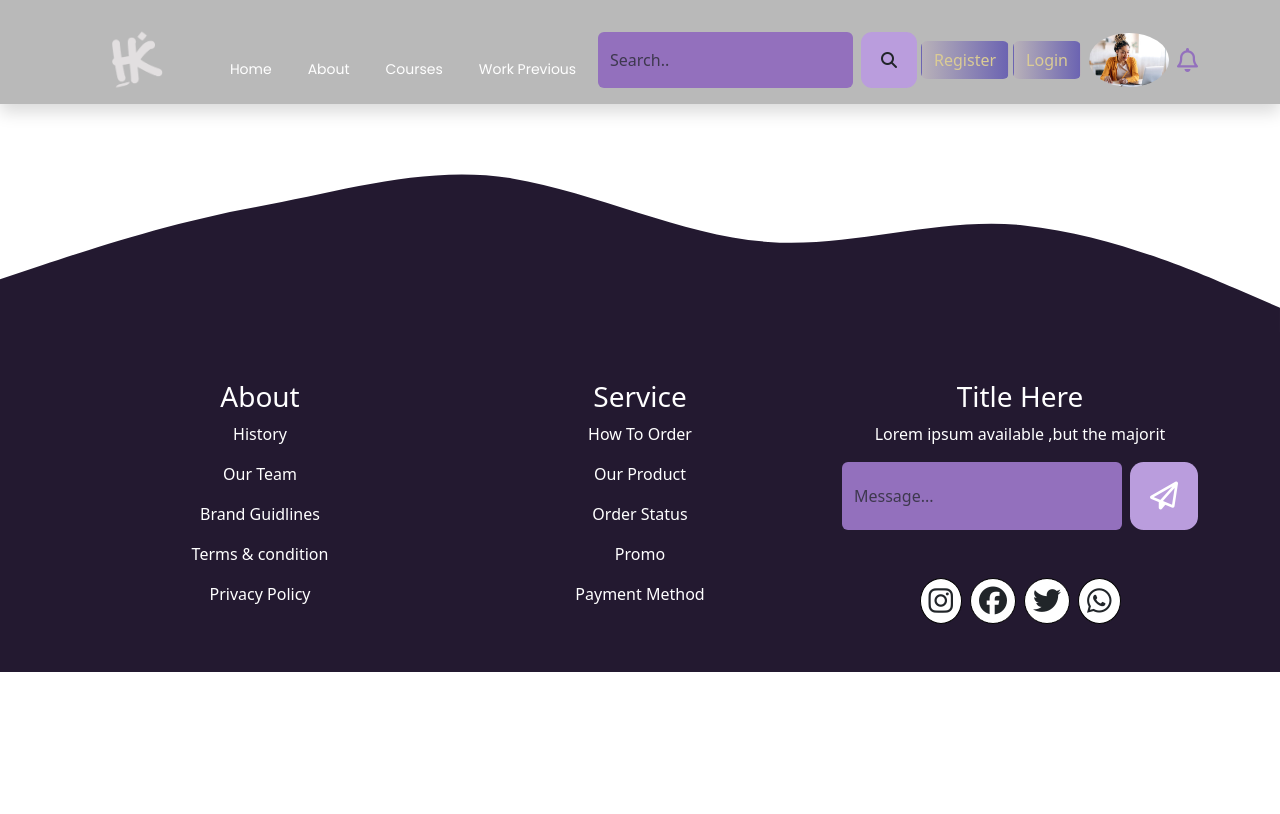
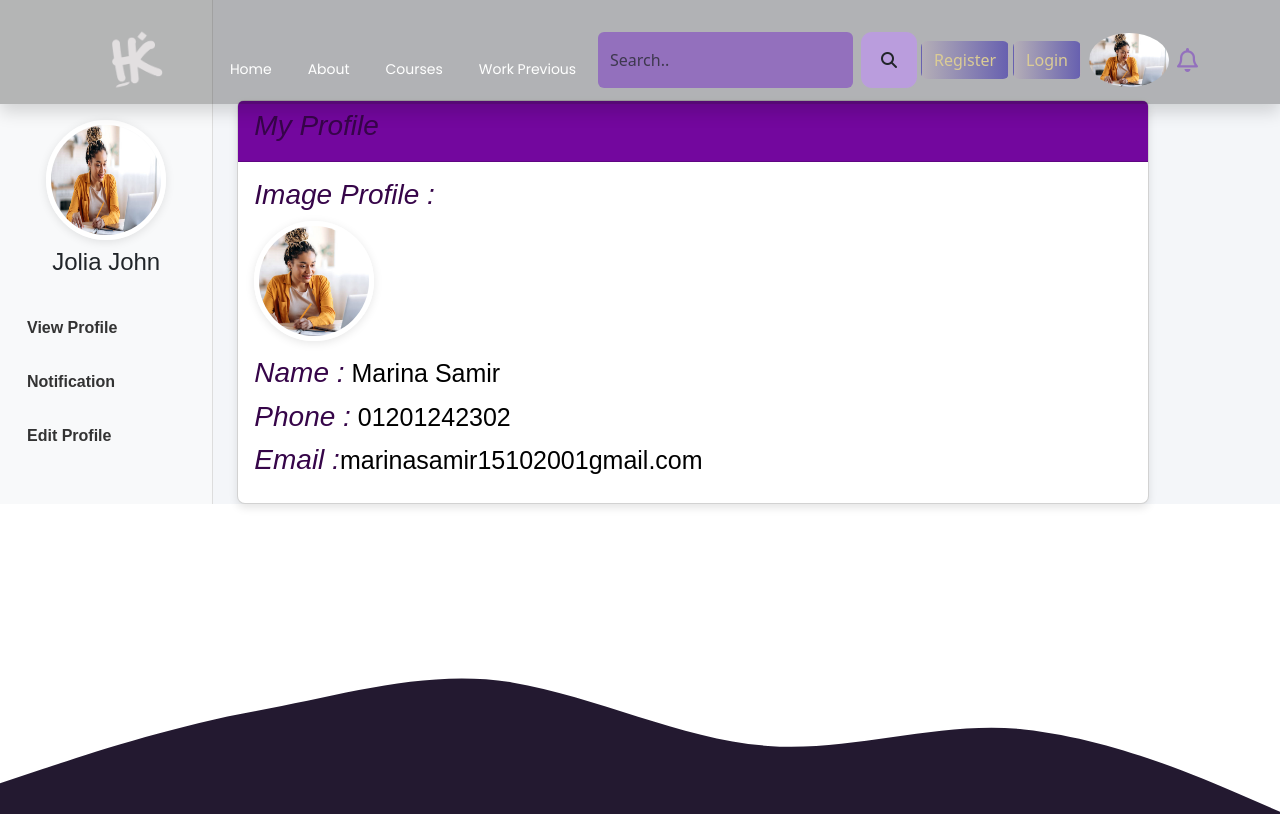
Before and after one commit to Elearning-project-ITI/E_learning, an Angular app in the folder FrontEnd/: page /profile in a window 1280 px wide. Shown: the top 814 px of the page. Built offline with nearby package versions, Linux system fonts and the light colour scheme.

Commit message:
add profile page

```diff
--- a/FrontEnd/src/app/Components/edit-profile/edit-profile.component.css
+++ b/FrontEnd/src/app/Components/edit-profile/edit-profile.component.css
@@ -0,0 +1,90 @@
+body {
+    font-family: Arial, sans-serif;
+    background-color: #f4f6f9;
+    margin: 0;
+}
+
+
+.profile-avatar {
+    width: 120px;
+    height: 120px;
+    border: 5px solid #fff;
+    box-shadow: 0 2px 10px rgba(0,0,0,0.1);
+}
+
+.profile-content {
+    padding: 20px;
+    margin-left: 0; /* Default value for small screens */
+}
+
+.card {
+    animation: fadeInUp 0.5s ease-in-out;
+    box-shadow: 0 4px 8px rgba(0,0,0,0.1);
+    border-radius: 8px;
+}
+
+.card-header {
+    background-color: #73079e;
+    color: white;
+    font-size: 1.5rem;
+    font-weight: bold;
+}
+
+.btn-primary {
+    margin-right: 5px;
+    background-color: #73079e;
+    border: none;
+    transition: all 0.3s ease;
+}
+
+.btn-primary:hover {
+    background-color:  #b94fce !important;
+    border-color: #b94fce !important;
+}
+
+.btn-secondary {
+    background-color: #73079e;
+    border: none;
+    transition: all 0.3s ease;
+}
+
+.btn-secondary:hover {
+    background-color: #b94fce !important;
+    border-color: #b94fce !important;
+}
+
+.image-preview {
+    margin-bottom: 15px;
+}
+
+.image-preview img {
+    width: 120px;
+    height: 120px;
+    object-fit: cover;
+    border: 5px solid #fff;
+    box-shadow: 0 2px 10px rgba(0,0,0,0.1);
+}
+
+@keyframes fadeInUp {
+    0% {
+        opacity: 0;
+        transform: translateY(20px);
+    }
+    100% {
+        opacity: 1;
+        transform: translateY(0);
+    }
+}
+
+/* Responsive Design */
+@media (min-width: 768px) {
+    .profile-content {
+        margin-left: 270px;
+    }
+}
+label{
+    font-style: italic;
+    font-weight: bold;
+    color:#460b5e;
+    margin-top: 5px;
+}
--- a/FrontEnd/src/app/Components/edit-profile/edit-profile.component.html
+++ b/FrontEnd/src/app/Components/edit-profile/edit-profile.component.html
@@ -0,0 +1,43 @@
+<div class="card mt-4">
+    <div class="card-header">
+        <h3>Edit Profile</h3>
+    </div>
+    <div class="card-body">
+        <form id="profileForm">
+            <div class="form-group">
+                <label for="username">UserName</label>
+                <input type="text" class="form-control" id="userName" placeholder="UserName">
+            </div>
+            <div class="form-group">
+                <label for="email">Email</label>
+                <input type="email" class="form-control" id="email" placeholder="Email">
+            </div>
+            <div class="form-group">
+                <label for="phone">Contact Number</label>
+                <input type="tel" class="form-control" id="phone" placeholder="Phone Number">
+            </div>
+
+            <div class="form-group">
+                <label for="password">Password</label>
+                <input type="password" class="form-control" id="password" placeholder="Password">
+            </div>
+            <div class="form-group text-center">
+                <label  class="form-label">Profile Image</label>
+                <div class="image-preview">
+                    <img src="images/registeration.jpg" alt="Profile Image" id="profileImagePreview" class="rounded-circle">
+                </div>
+                <div class="custom-file">
+                    <!-- Hidden file input -->
+                    <input type="file" class="custom-file-input" id="profileImage" accept="image/*" style="display: none;">
+                    <!-- Custom button with icon -->
+                    <label for="profileImage" class="btn btn-image ">
+                        <i class="fa-solid fa-file-arrow-up"></i> Choose File
+                    </label>
+                    <span id="file-name"></span>
+                </div>
+            </div>
+            <button type="submit" class="btn btn-primary">Save</button>
+            <button type="button" class="btn btn-secondary">Cancel</button>
+        </form>
+    </div>
+</div>
--- a/FrontEnd/src/app/Components/profile/profile.component.css
+++ b/FrontEnd/src/app/Components/profile/profile.component.css
@@ -0,0 +1,41 @@
+#profile {
+    font-family: Arial, sans-serif;
+    background-color: #f4f6f9;
+    /* margin: 0; */
+    /* height: 100vh; */
+    margin-bottom: 20px;
+
+}
+.imgdiv{
+    margin-top: 100px;
+}
+.sidebar {
+    background-color: #73079e;
+    /* height: 100vh; */
+
+
+    padding-top: 20px;
+    border-right: 1px solid #ddd;
+}
+
+.sidebar .nav-link {
+    color: #333;
+    font-weight: bold;
+    padding: 15px;
+    transition: all 0.3s ease;
+}
+
+.sidebar .nav-link:hover, .nav-link.active {
+    background-color: #73079e;
+    color: white;
+}
+
+.profile-avatar {
+    width: 120px;
+    height: 120px;
+    border: 5px solid #fff;
+    box-shadow: 0 2px 10px rgba(0,0,0,0.1);
+}
+.mycontainer{
+    margin-top:100px
+}
--- a/FrontEnd/src/app/Components/profile/profile.component.html
+++ b/FrontEnd/src/app/Components/profile/profile.component.html
@@ -0,0 +1,34 @@
+<section id="profile">
+    <div class="container-fluid">
+        <div class="row">
+            <!-- Sidebar -->
+            <div class="col-md-2 sidebar bg-light">
+                <div class="text-center mb-4 imgdiv">
+                    <img src="images/registeration.jpg" alt="User Avatar" class="rounded-circle profile-avatar">
+                    <h4 class="mt-2">Jolia John</h4>
+                </div>
+                <ul class="nav flex-column">
+                    <li class="nav-item">
+                        <a  class="nav-link" routerLinkActive="active" routerLink="viewProfile">View Profile</a>
+                    </li>
+                    <li class="nav-item">
+                        <a class="nav-link" routerLinkActive="active" routerLink="notification">Notification</a>
+                    </li>
+                    <li class="nav-item">
+                        <a class="nav-link" routerLinkActive="active" routerLink="editProfile">Edit Profile</a>
+                    </li>
+                </ul>
+            </div>
+
+            <!-- Profile Content -->
+            <div class="col-md-9 profile-content">
+                <!-- Router outlet for child routes -->
+                 <div class="container">
+                    <div class=" mycontainer">
+                <router-outlet></router-outlet>
+            </div>
+            </div>
+            </div>
+        </div>
+    </div>
+</section>
--- a/FrontEnd/src/app/Components/view-profile/view-profile.component.css
+++ b/FrontEnd/src/app/Components/view-profile/view-profile.component.css
@@ -0,0 +1,86 @@
+.profile-avatar {
+    width: 120px;
+    height: 120px;
+    border: 5px solid #fff;
+    box-shadow: 0 2px 10px rgba(0,0,0,0.1);
+}
+
+.profile-content {
+    padding: 20px;
+    margin-left: 0; /* Default value for small screens */
+}
+
+.card {
+    animation: fadeInUp 0.5s ease-in-out;
+    box-shadow: 0 4px 8px rgba(0,0,0,0.1);
+    border-radius: 8px;
+}
+
+.card-header {
+    background-color: #73079e;
+    color: white;
+    font-size: 1.5rem;
+    font-weight: bold;
+}
+
+.btn-primary {
+    background-color: #73079e;
+    border: none;
+    transition: all 0.3s ease;
+}
+
+.btn-primary:hover {
+    background-color:  #b94fce !important;
+    border-color: #b94fce !important;
+}
+
+.btn-secondary {
+    background-color: #73079e;
+    border: none;
+    transition: all 0.3s ease;
+}
+
+.btn-secondary:hover {
+    background-color: #b94fce !important;
+    border-color: #b94fce !important;
+}
+
+.image-preview {
+    margin-bottom: 15px;
+}
+
+.image-preview img {
+    width: 120px;
+    height: 120px;
+    object-fit: cover;
+    border: 5px solid #fff;
+    box-shadow: 0 2px 10px rgba(0,0,0,0.1);
+}
+
+@keyframes fadeInUp {
+    0% {
+        opacity: 0;
+        transform: translateY(20px);
+    }
+    100% {
+        opacity: 1;
+        transform: translateY(0);
+    }
+}
+
+/* Responsive Design */
+@media (min-width: 768px) {
+    .profile-content {
+        margin-left: 270px;
+    }
+}
+h3{
+  color:#360549 ;
+  font-style: italic;
+  margin-bottom: 10px;
+}
+span{
+    font-size: 25px ;
+    color:black;
+    font-style: normal;
+}
--- a/FrontEnd/src/app/Components/view-profile/view-profile.component.html
+++ b/FrontEnd/src/app/Components/view-profile/view-profile.component.html
@@ -0,0 +1,18 @@
+<div class="card mt-4">
+    <div class="card-header">
+        <h3>My Profile</h3>
+    </div>
+
+    <div class="card-body">
+        <h3> Image Profile :</h3>
+        <div class="image-preview">
+            <img src="images/registeration.jpg" alt="Profile Image" id="profileImagePreview" class="rounded-circle">
+        </div>
+     <h3> Name :<span> Marina Samir</span></h3>
+     <h3> Phone :<span> 01201242302</span></h3>
+     <h3> Email :<span>marinasamir15102001gmail.com </span></h3>
+
+
+
+    </div>
+</div>
```
